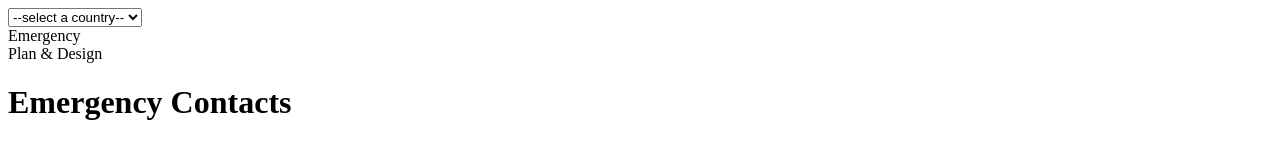
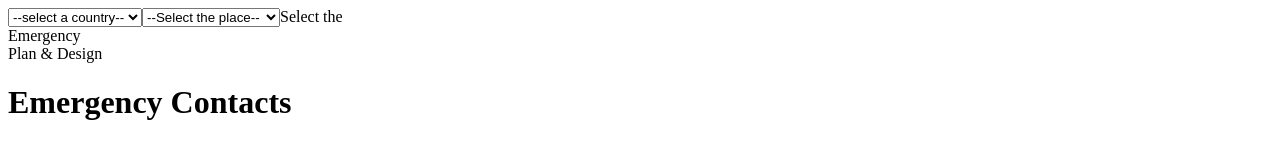
Before and after one commit to Pranith2003/contact_us, a React (Vite) app in the folder v10/frontend/: page / in a window 1280 px wide. Shown: the top 147 px of the page. Built offline with nearby package versions, Linux system fonts and the light colour scheme.

Commit message:
feat:updated index.js

```diff
--- a/v10/frontend/src/components/Input.jsx
+++ b/v10/frontend/src/components/Input.jsx
@@ -1,23 +1,58 @@
-import React from "react";
+import React, { useState } from "react";
 import countries from "../responses/countries.json";
 import places from "../responses/places.json";
 
 const Input = () => {
+  const [selectedCountry, setSelectedCountry] = useState("");
+  const [selectedPlace, setSelectedPlace] = useState("");
+
+  const handleCountryChange = (e) => {
+    setSelectedCountry(e.target.value);
+    setSelectedPlace("");
+  };
+
+  const handlePlaceChange = (e) => {
+    setSelectedPlace(e.target.value);
+  };
+
+
+  const filteredPlaces = places.rows.filter((place) => place.co === selectedCountry);
+
   return (
     <>
-      <select name="" id="">
-        <option disabled selected>
+
+      <select value={selectedCountry} onChange={handleCountryChange}>
+        <option disabled value="">
           --select a country--
         </option>
         {countries.rows.map((item) => (
-          <option key={item.id} value={item.id}>
-            {item.county.charAt(0).toUpperCase() +
-              item.county.slice(1).toLowerCase()}
+          <option key={item.id} value={item.co}>
+            {item.county.charAt(0).toUpperCase() + item.county.slice(1).toLowerCase()}
           </option>
         ))}
       </select>
 
-      {/* Dinesh Write code for remaining */}
+
+    <select value={selectedPlace} onChange={handlePlaceChange}>
+    <option disabled value="">
+    --Select the place--
+     </option>
+     { filteredPlaces.length === 0 ? (
+     <option disabled>No places available</option>
+     ) : null}
+     {filteredPlaces.map((place) => (
+    <option key={place.id} value={place.id}>
+      {place.place}
+    </option>
+   ))}
+   </select>
+
+
+  <label>
+  Select the
+  </label>
+
+
     </>
   );
 };
```
